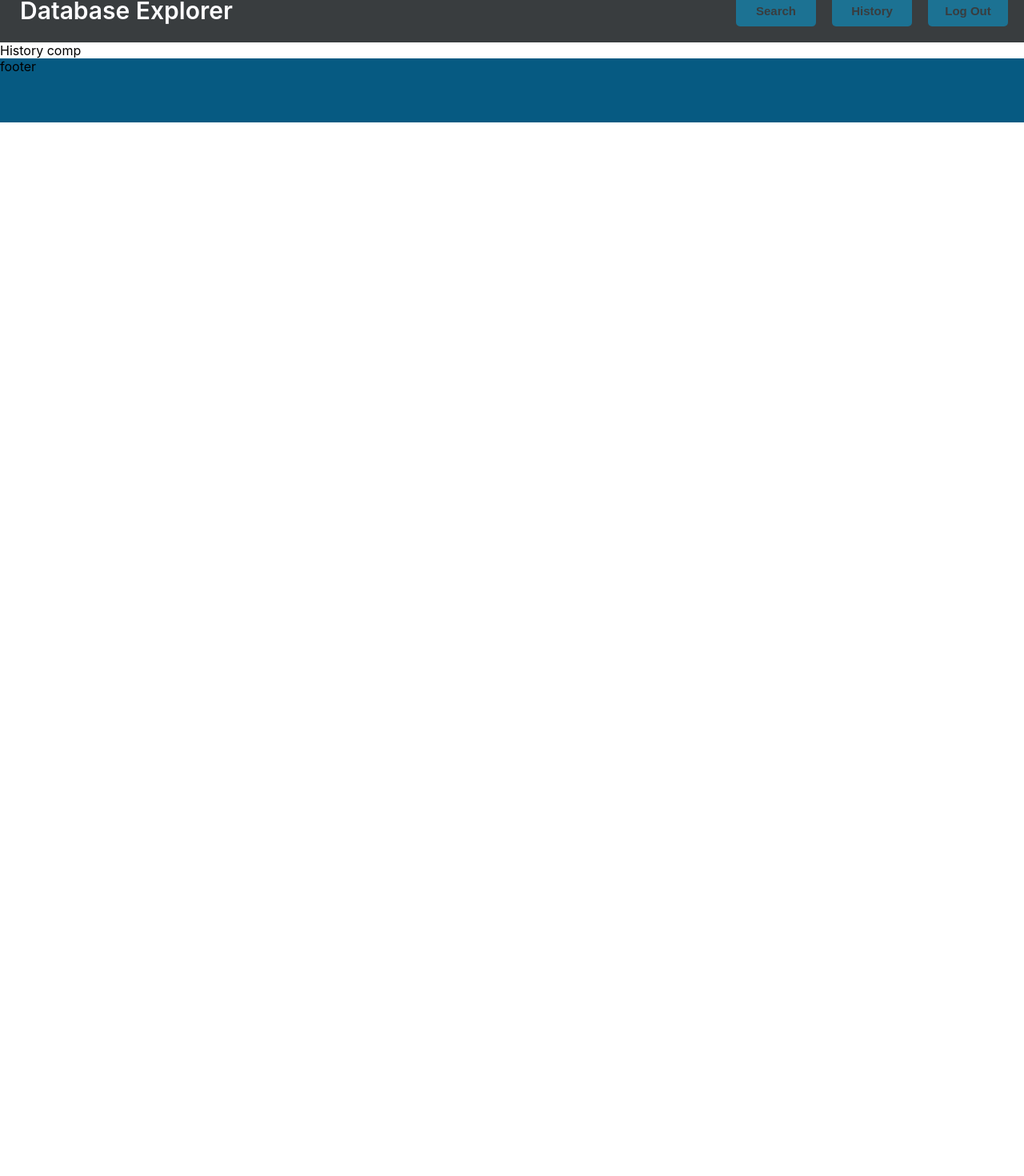
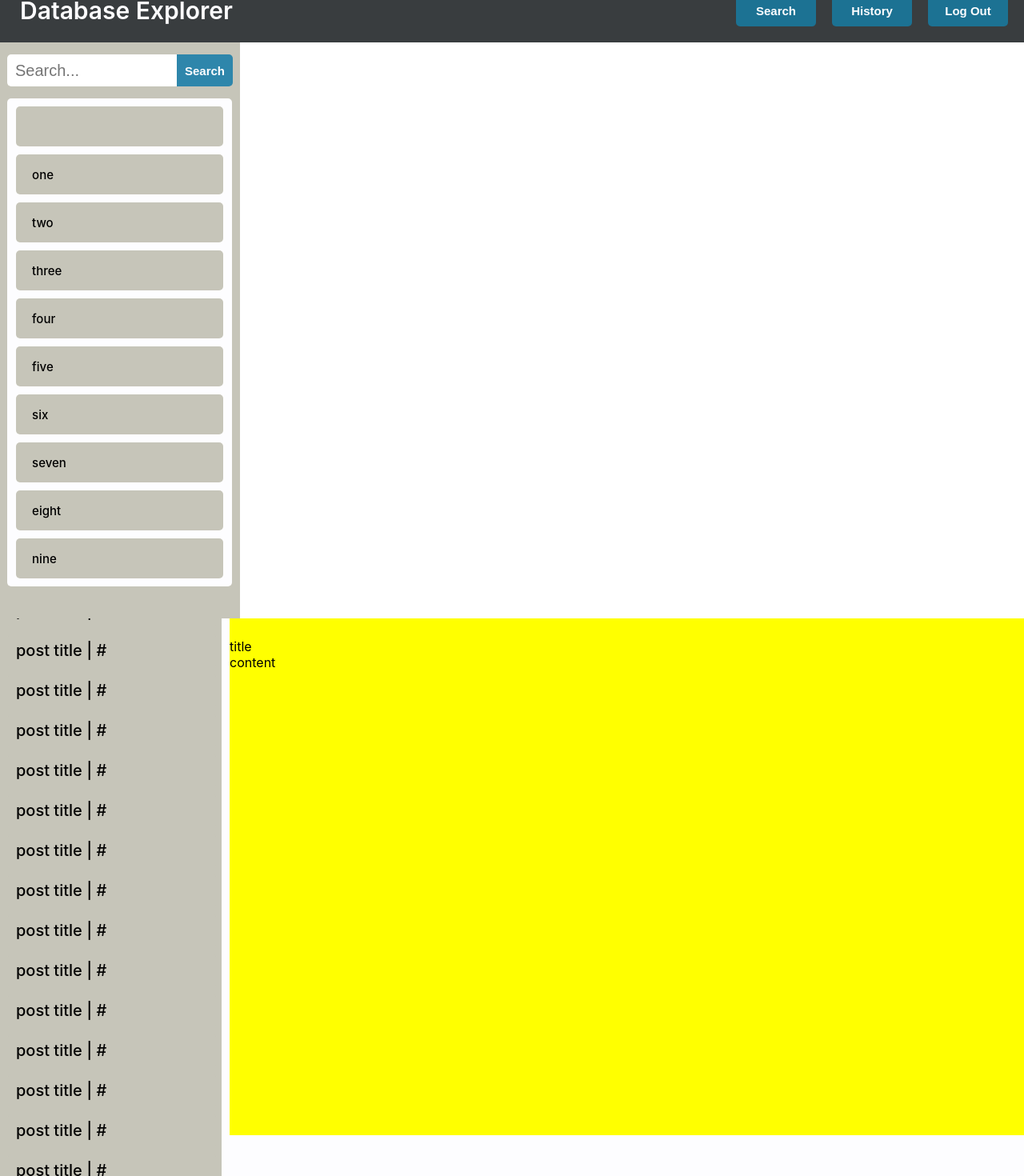
Before and after one commit to williamcd/ResumeProject, a React (Create React App) app in the folder client/: page /history in a window 1280 px wide. Shown: the part 27-1497 px from the top of the page at 80% size. Before the commit the page ends 800 px from the top, so only its background shows below. Built offline with nearby package versions, Linux system fonts and the light colour scheme.

Commit message:
lots of changes. lots. really bad commit message. yikes

```diff
--- a/client/src/App.js
+++ b/client/src/App.js
@@ -7,9 +7,10 @@ import Nav from './components/Nav';
 import History from './components/History';
 import Login from './components/Login';
 import LogoutConfirm from './components/LogoutConfirm';
-import Search from './components/Search';
+// import Search from './components/Search';
 import Info from './components/Info';
 import Footer from './components/Footer';
+import LeftTab from './components/LeftTab'
 
 function App() {
   return (
@@ -17,10 +18,11 @@ function App() {
       <Router>
         <Nav/>
         <div>
+          <LeftTab />
           <Switch>
             <Route exact path="/" component={Info} />
-            <Route exact path="/search" component={Search} />
-            <Route exact path="/searchAuth" component={Search} />
+            {/* <Route exact path="/search" component={Search} /> */}
+            {/* <Route exact path="/searchAuth" component={Search} /> */}
             <Route exact path="/history" component={History} />
             <Route exact path="/login" component={Login} />
           </Switch>
--- a/client/src/components/History.js
+++ b/client/src/components/History.js
@@ -4,12 +4,84 @@ import styled from 'styled-components';
 class History extends Component {
     render() {
         return (
-            <div>
-                History comp
-            </div>
+            <Main>
+                <LeftToRight>
+                    <HistoryList>
+                        <Result>post title    | #</Result>
+                        <Result>post title    | #</Result>
+                        <Result>post title    | #</Result>
+                        <Result>post title    | #</Result>
+                        <Result>post title    | #</Result>
+                        <Result>post title    | #</Result>
+                        <Result>post title    | #</Result>
+                        <Result>post title    | #</Result>
+                        <Result>post title    | #</Result>
+                        <Result>post title    | #</Result>
+                        <Result>post title    | #</Result>
+                        <Result>post title    | #</Result>
+                        <Result>post title    | #</Result>
+                        <Result>post title    | #</Result>
+                        <Result>post title    | #</Result>
+                        <Result>post title    | #</Result>
+                        <Result>post title    | #</Result>
+                        <Result>post title    | #</Result>
+                        <Result>post title    | #</Result>
+                        <Result>post title    | #</Result>
+                    </HistoryList>
+                    <ResultView>
+                        <div>title</div>
+                        <div>content</div>
+                    </ResultView>
+                </LeftToRight>
+            </Main>
         );
     }
 }
 
+const Main = styled.div`
+    height: 90vh;
+    background-color: #FDFDFF;
+`
+const LeftToRight = styled.div`
+    display: flex;
+    flex-direction: row;
+`
+const HistoryList = styled.ul`
+    margin-top: 0;
+    list-style-type: none;
+    list-style-position: outside;
+    font-size: 20px;
+    font-weight: 500;
+    display: flex;
+    flex-direction: column;
+    justify-content: center;
+    background-color: #C6C5B9;
+    width: 275px;
+    height: 90vh;
+    min-height: 400px;
+    overflow: scroll;
+`
+const Result = styled.li`
+    background-color: #C6C5B9;
+    height: 40px;
+    min-height: 40px;
+    width: 250px;
+    margin-top: 10px;
+    border-radius: 2.5px;
+    margin-left: -30px;
+    padding-left: 10px;
+    display: flex;
+    align-items: center;
+`
+const ResultView = styled.div`
+    width: 90%;
+    background-color: yellow;
+    height: 74.5vh;
+    margin-left: 10px;
+    overflow: scroll;
+    padding-top: 25px;
+    padding-bottom: 25px;
+`
+
 
 export default History;
--- /dev/null
+++ b/client/src/components/LeftTab.js
@@ -0,0 +1,26 @@
+import React, { Component } from 'react';
+import styled from 'styled-components';
+import Search from './Search';
+
+class LeftTab extends Component {
+
+    render() {
+        return (
+            <div>
+                <Tab>
+                    <Search />
+                </Tab>
+            </div>
+        );
+    }
+}
+const Tab = styled.div`
+    width: 300px;
+    height: 90vh;
+    display: flex;
+    flex-direction: column;
+    align-items: flex-start;
+    background-color: #C6C5B9;
+`
+
+export default LeftTab;
--- a/client/src/components/Nav.js
+++ b/client/src/components/Nav.js
@@ -72,13 +72,13 @@ const Button1 = styled.button`
     margin-right: 10px;
     border-radius: 5px;
     background-color: #1C7293;
-    color: #393D3F;
+    color: #FDFDFF;
     border: none;
     font-size: 15px;
     font-weight: bold;
     outline: none;
     &:hover {
-        color: #FDFDFF;
+        color: #C6C5B9;
     };
     &:active {
         background-color: #065A82;
--- a/client/src/components/Search.js
+++ b/client/src/components/Search.js
@@ -2,52 +2,36 @@ import React, { Component } from 'react';
 import styled from 'styled-components';
 
 class Search extends Component {
+    state = {
+        query: "",
+        search: false,
+        data: ["one", "two", "three", "four", "five", "six", "seven", "eight", "nine", "ten", "eleven", "twelve"],
+        results: [],
+    }
+    toggleSearch = () => {
+        this.setState({ search: !this.state.search })
+        console.log(this.state)
+    }
+    handleChange = (event) => {
+        const { name, value } = event.target
+        this.setState({
+            [name]: value
+        })
+        console.log(this.state.query)
+    };
     render() {
         return (
             <div>
-                <LeftTab>
                 <SearchBar>
-                        <Input1 placeholder="Search..."></Input1>
-                        <Button1>Search</Button1>
+                    <Input1 placeholder="Search..." type="text" name="query" value={this.state.query} onChange={this.handleChange}></Input1>
+                    <Button1 onClick={this.toggleSearch}>Search</Button1>
                 </SearchBar>
                 <ResultsBar>
-                        <Result>DATA DATA DATA</Result>
-                        <Result>DATA DATA DATA</Result>
-                        <Result>DATA DATA DATA</Result>
-                        <Result>DATA DATA DATA</Result>
-                        <Result>DATA DATA DATA</Result>
-                        <Result>DATA DATA DATA</Result>
-                        <Result>DATA DATA DATA</Result>
-                        <Result>DATA DATA DATA</Result>
-                        <Result>DATA DATA DATA</Result>
-                        <Result>DATA DATA DATA</Result>
-                        <Result>DATA DATA DATA</Result>
-                        <Result>DATA DATA DATA</Result>
-                        <Result>DATA DATA DATA</Result>
-                        <Result>DATA DATA DATA</Result>
-                        <Result>DATA DATA DATA</Result>
-                        <Result>DATA DATA DATA</Result>
-                        <Result>DATA DATA DATA</Result>
-                        <Result>DATA DATA DATA</Result>
-                        <Result>DATA DATA DATA</Result>
-                        <Result>DATA DATA DATA</Result>
-                        <Result>DATA DATA DATA</Result>
-                        <Result>DATA DATA DATA</Result>
-                        <Result>DATA DATA DATA</Result>
-                        <Result>DATA DATA DATA</Result>
-                        <Result>DATA DATA DATA</Result>
-                        <Result>DATA DATA DATA</Result>
-                        <Result>DATA DATA DATA</Result>
-                        <Result>DATA DATA DATA</Result>
-                        <Result>DATA DATA DATA</Result>
-                        <Result>DATA DATA DATA</Result>
-                        <Result>DATA DATA DATA</Result>
-                        <Result>DATA DATA DATA</Result>
-                        <Result>DATA DATA DATA</Result>
-                        <Result>DATA DATA DATA</Result>
-                        <Result>DATA DATA DATA</Result>
+                    <Result>{this.state.query}</Result>
+                    {this.state.data.map(entry=> {
+                        return (<Result>{entry}</Result>);
+                    })}
                 </ResultsBar>
-                </LeftTab>
             </div>
         );
     }
@@ -66,26 +50,19 @@ const Result = styled.li`
     display: flex;
     padding-left: 20px;
 `
-const LeftTab = styled.div`
-    width: 300px;
-    height: 90vh;
-    display: flex;
-    flex-direction: column;
-    align-items: flex-start;
-    background-color: #C6C5B9;
-`
 const ResultsBar = styled.div`
     width: 281px;
     margin-left: 9px;
     margin-bottom: 9px;
     border-radius: 5px;
-    height: 100%;
+    height: 69%;
     margin-top: 15px;
     background-color: #FDFDFF;
     display: flex;
     align-items: center;
     flex-direction: column;
     overflow: scroll;
+    padding-bottom: 10px;
 `
 const SearchBar = styled.div`
     width: 100%;
@@ -97,16 +74,16 @@ const SearchBar = styled.div`
 const Button1 = styled.button`
     width: 70px;
     height: 40px;
+    border: none;
     border-top-right-radius: 5px;
     border-bottom-right-radius: 5px;
-background-color: #1C7293;
-color: #393D3F;
-border: none;
+    background-color: #2E86AB;
+    color: #FDFDFF;
     font-size: 15px;
     font-weight: bold;
     outline: none;
     &:hover {
-    color: #FDFDFF;
+        color: #C6C5B9;
     };
     &:active {
         background-color: #065A82;
--- a/package.json
+++ b/package.json
@@ -9,6 +9,8 @@
         "postinstall": "npm run build && npm run deploy && echo 'Client built!'"
     },
     "dependencies": {
+        "axios": "^0.19.2",
+        "react-router": "^5.1.2",
         "react-router-dom": "^5.1.2",
         "styled-components": "^5.0.0"
     }
```
Also changed, not shown: 1 other file (tests, documents, lock files or other folders). Lines whose indentation alone changed are shown as unchanged.
